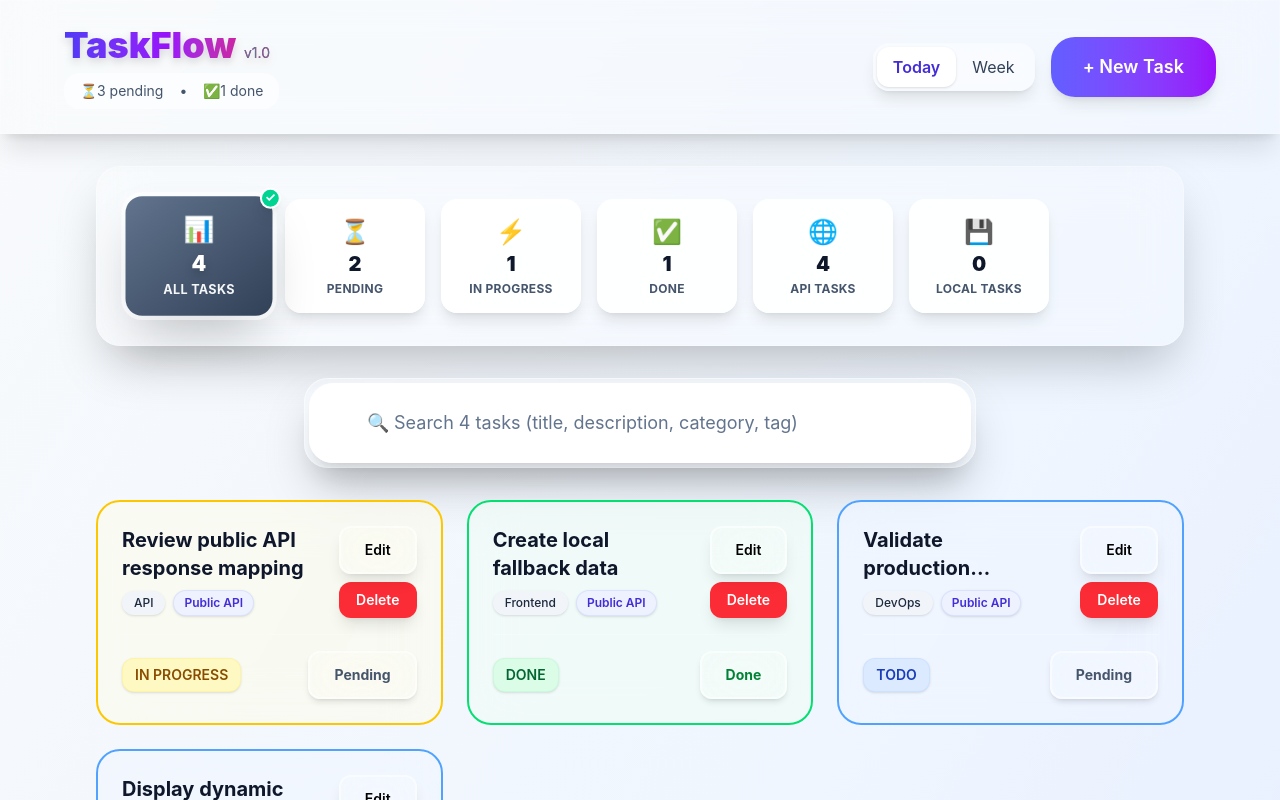
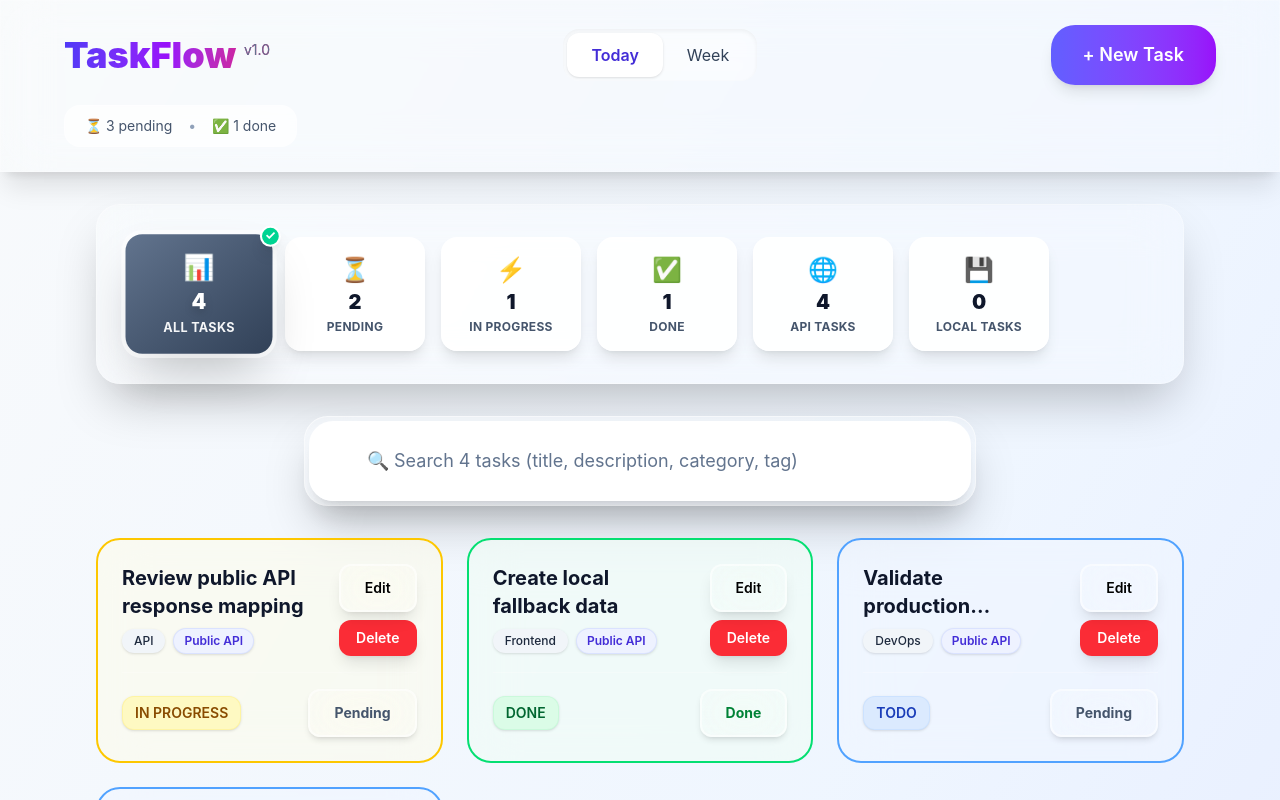
Before and after one commit to Roi-77/stage-4, a React (Vite) app: page / in a window 1280 px wide. Shown: the top 800 px of the page. Built offline with nearby package versions, Linux system fonts and the light colour scheme; no server answers.

Commit message:
id section added again

```diff
--- a/src/components/layout/header.tsx
+++ b/src/components/layout/header.tsx
@@ -2,7 +2,7 @@ import { useState } from 'react';
 import { useTasks, type TaskStatus } from '../../context/taskContext';
 import NewTaskModal from '../features/newTaskModal';
 import Button from '../ui/button';
-
+import { Menu, X } from 'lucide-react';
 
 interface NewTaskInput {
   title: string;
@@ -13,47 +13,112 @@ interface NewTaskInput {
 const Header = () => {
   const { dispatch, stats } = useTasks();
   const [showModal, setShowModal] = useState(false);
+  const [isMenuOpen, setIsMenuOpen] = useState(false);
 
   const handleAddTask = (task: NewTaskInput) => {
     dispatch({ type: 'ADD_TASK', payload: task });
   };
 
   return (
-    <header className="glass sticky top-0 z-50 p-6 backdrop-blur-xl border-b border-white/20 shadow-xl">
-      <div className="max-w-6xl mx-auto space-y-6">
-        <div className="flex flex-col lg:flex-row items-center justify-between gap-6">
-          <div className="flex flex-col items-center lg:items-start gap-2">
-            <h1 className="text-3xl lg:text-4xl font-black bg-gradient-to-r from-indigo-600 via-purple-600 to-pink-600 bg-clip-text text-transparent drop-shadow-lg">
+    <header className="glass sticky top-0 z-50 p-4 sm:p-6 backdrop-blur-xl border-b border-white/20 shadow-xl">
+      <div className="max-w-6xl mx-auto">
+        {/* Main Header Bar */}
+        <div className="flex items-center justify-between">
+          {/* Logo */}
+          <div>
+            <h1 className="text-3xl sm:text-4xl font-black bg-gradient-to-r from-indigo-600 via-purple-600 to-pink-600 bg-clip-text text-transparent">
               TaskFlow
-              <span className="text-sm font-normal text-slate-500 ml-2">v1.0</span>
+              <span className="text-sm font-normal text-slate-500 ml-2 align-super hidden sm:inline">v1.0</span>
             </h1>
-
-            <div className="flex items-center gap-4 text-sm text-slate-600 bg-white/50 px-4 py-2 rounded-2xl">
-              <span>⏳
-                {stats.pending} pending</span>
-              <span aria-hidden="true">•</span>
-              <span>✅{stats.done} done</span>
-            </div>
           </div>
 
-          <div className="flex items-center gap-4 w-full lg:w-auto">
-            <div className="flex bg-white/30 backdrop-blur-sm rounded-2xl p-1 shadow-lg">
-              <button className="px-4 py-2 rounded-xl font-semibold text-indigo-700 bg-white shadow-sm hover:shadow-md transition-all">
+          {/* Desktop View Toggle */}
+          <div className="hidden md:flex bg-white/30 backdrop-blur-sm rounded-2xl p-1 shadow-inner">
+            <button className="px-6 py-2.5 rounded-xl font-semibold text-indigo-700 bg-white shadow-sm hover:shadow transition-all">
               Today
             </button>
-              <button className="px-4 py-2 rounded-xl text-slate-700 hover:text-indigo-700 hover:bg-white/50 transition-all">
+            <button className="px-6 py-2.5 rounded-xl text-slate-700 hover:text-indigo-700 hover:bg-white/50 transition-all">
               Week
             </button>
           </div>
 
-            <Button size="lg" onClick={() => setShowModal(true)}>
+          {/* Desktop New Task Button */}
+          <Button
+            size="lg"
+            className="hidden md:flex items-center gap-2"
+            onClick={() => setShowModal(true)}
+          >
             + New Task
           </Button>
+
+          {/* Mobile Right Side */}
+          <div className="flex items-center gap-3 md:hidden">
+            <Button
+              size="lg"
+              className="text-sm px-5 py-2.5"
+              onClick={() => setShowModal(true)}
+            >
+              + New
+            </Button>
+
+            <button
+              onClick={() => setIsMenuOpen(!isMenuOpen)}
+              className="p-3 rounded-2xl hover:bg-white/20 active:bg-white/30 transition-colors"
+              aria-label="Toggle menu"
+            >
+              {isMenuOpen ? <X size={26} /> : <Menu size={26} />}
+            </button>
           </div>
         </div>
 
-        <NewTaskModal isOpen={showModal} onClose={() => setShowModal(false)} onAdd={handleAddTask} />
+        {/* Stats Bar */}
+        <div className="mt-5 flex justify-center md:justify-start">
+          <div className="flex items-center gap-4 text-sm text-slate-600 bg-white/60 px-5 py-2.5 rounded-2xl backdrop-blur-sm border border-white/30">
+            <span>⏳ {stats.pending} pending</span>
+            <span aria-hidden="true" className="text-slate-400">•</span>
+            <span>✅ {stats.done} done</span>
           </div>
+        </div>
+
+        {/* Mobile Menu */}
+        {isMenuOpen && (
+          <div className="md:hidden mt-6 py-8 bg-white/10 backdrop-blur-2xl border border-white/20 rounded-3xl shadow-2xl">
+            <div className="flex flex-col px-4 space-y-2">
+              <div className="px-4 pb-3 text-xs uppercase tracking-widest text-slate-500 font-medium">View</div>
+
+              <button className="w-full text-left px-6 py-4 rounded-2xl hover:bg-white/20 active:bg-white/30 transition-all flex items-center gap-3 text-lg">
+                📅 Today
+              </button>
+              <button className="w-full text-left px-6 py-4 rounded-2xl hover:bg-white/20 active:bg-white/30 transition-all flex items-center gap-3 text-lg">
+                📆 This Week
+              </button>
+
+              <div className="h-px bg-white/20 my-6" />
+
+              <div className="px-4 pb-3 text-xs uppercase tracking-widest text-slate-500 font-medium">Menu</div>
+
+              <button className="w-full text-left px-6 py-4 rounded-2xl hover:bg-white/20 active:bg-white/30 transition-all flex items-center gap-3 text-lg">
+                📊 Dashboard
+              </button>
+              <button className="w-full text-left px-6 py-4 rounded-2xl hover:bg-white/20 active:bg-white/30 transition-all flex items-center gap-3 text-lg">
+                📁 Projects
+              </button>
+              <button className="w-full text-left px-6 py-4 rounded-2xl hover:bg-white/20 active:bg-white/30 transition-all flex items-center gap-3 text-lg">
+                ⭐ Important
+              </button>
+              <button className="w-full text-left px-6 py-4 rounded-2xl hover:bg-white/20 active:bg-white/30 transition-all flex items-center gap-3 text-lg">
+                ⚙️ Settings
+              </button>
+            </div>
+          </div>
+        )}
+      </div>
+
+      <NewTaskModal
+        isOpen={showModal}
+        onClose={() => setShowModal(false)}
+        onAdd={handleAddTask}
+      />
     </header>
   );
 };
```
Lines whose indentation alone changed are shown as unchanged.
